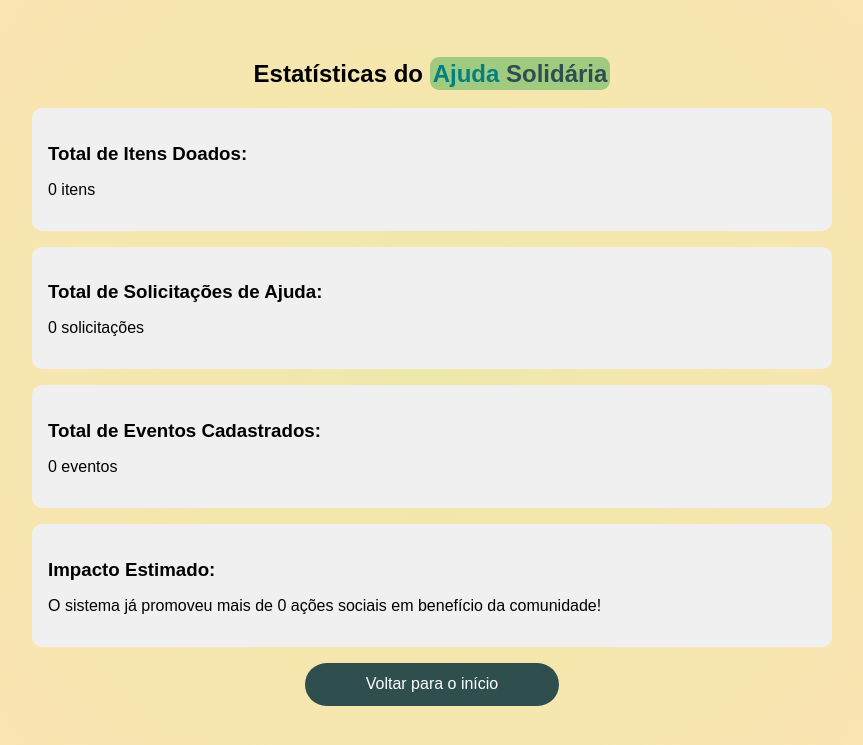
After one commit to MariaTSP/Ajuda-Solidaria, a PHP site: page /estatisticas/estatisticas.php in a window 1280 px wide. The commit adds this page. Shown: the top 745 px of the page, without its empty margins (208-1071 px from the left). Run offline with PHP 8.4, Linux system fonts and the light colour scheme; the visitor is signed in with stand-in values (Sample User, id 1); data that the repository does not hold is empty; a stand-in replaces the project's code that opens the database connection.

Commit message:
adicionando página de estatisticas

```diff
--- /dev/null
+++ b/src/estatisticas/estatisticas.php
@@ -0,0 +1,117 @@
+<?php
+session_start();
+include_once('../config.php');
+
+if((!isset($_SESSION['email']) == true) and (!isset($_SESSION['senha']) == true)){
+    unset($_SESSION['email']);
+    unset($_SESSION['senha']);
+    header('Location: ../login/formulario-login.php');
+}
+$logado = $_SESSION['email'];
+
+// Total de itens
+$sqlTotalItens = "SELECT COUNT(*) as total FROM itens";
+$resultItens = $conexao->query($sqlTotalItens);
+$totalItens = $resultItens->fetch_assoc()['total'];
+
+// Total de solicitações
+$sqlTotalSolicitacoes = "SELECT COUNT(*) as total FROM solicitacoes";
+$resultSolicitacoes = $conexao->query($sqlTotalSolicitacoes);
+$totalSolicitacoes = $resultSolicitacoes->fetch_assoc()['total'];
+
+// Total de eventos
+$sqlTotalEventos = "SELECT COUNT(*) as total FROM eventos";
+$resultEventos = $conexao->query($sqlTotalEventos);
+$totalEventos = $resultEventos->fetch_assoc()['total'];
+
+?>
+
+<!DOCTYPE html>
+<html lang="pt-br">
+<head>
+    <meta charset="UTF-8">
+    <title>Estatísticas</title>
+    <link rel="stylesheet" href="../css/formularios.css">
+    <style>
+        .relatorio-container {
+            max-width: 800px;
+            margin: 0 auto;
+            padding: 2rem;
+            display: flex;
+            flex-direction: column;
+            align-items: center;
+        }
+        .relatorio-box {
+            background-color: #f0f0f0;
+            padding: 1rem;
+            margin-bottom: 1rem;
+            border-radius: 10px;
+            width: 100%;
+            box-sizing: border-box;
+            height: auto;
+        }
+        .relatorio-box h3 {
+            margin-bottom: 0.5rem;
+        }
+        .botao-centralizado {
+            background-color: #2F4F4F;
+            border: none;
+            cursor: pointer;
+            padding: 0.8rem 3.8rem;
+            border-radius: 9999px;
+            color: white;
+            font-weight: 500;
+            font-size: 1rem;
+            text-decoration: none;
+            transition: all 0.2s;
+            display: inline-block;
+        }
+
+        .botao-centralizado:hover{
+            background-color: #008080;
+        }
+        .logo{
+            color: #008080;
+        }
+        .logo span{
+            color: #2F4F4F;
+        }
+        #estatistica{
+            color:black;
+        }
+        #ajuda-solidaria{
+            border-radius: 9px;
+            padding: 3px;
+            color:  #008080;
+            background-color:rgba(90, 179, 90, 0.54);
+        }
+    </style>
+</head>
+<body>
+    <div class="relatorio-container">
+        <h2 class="logo"><span id="estatistica">Estatísticas do</span> <span id="ajuda-solidaria"> Ajuda <span>Solidária</span></span></h2>
+
+        <div class="relatorio-box">
+            <h3>Total de Itens Doados:</h3>
+            <p><?php echo $totalItens; ?> itens</p>
+        </div>
+
+        <div class="relatorio-box">
+            <h3>Total de Solicitações de Ajuda:</h3>
+            <p><?php echo $totalSolicitacoes; ?> solicitações</p>
+        </div>
+
+        <div class="relatorio-box">
+            <h3>Total de Eventos Cadastrados:</h3>
+            <p><?php echo $totalEventos; ?> eventos</p>
+        </div>
+
+        <div class="relatorio-box">
+            <h3>Impacto Estimado:</h3>
+            <p>O sistema já promoveu mais de <?php echo $totalItens + $totalSolicitacoes + $totalEventos; ?> ações sociais em benefício da comunidade!</p>
+        </div>
+
+        <a href="../index.php" class="botao-centralizado">Voltar para o início</a>
+    </div>
+</body>
+</html>
--- a/src/index.php
+++ b/src/index.php
@@ -186,8 +186,8 @@ if($resultEventos->num_rows > 0)
     <div class="main-content">
         <a href="eventos/eventos.php" class="botao-centralizado">Ver Todos os Eventos</a>
         </div>
+        <a href="estatisticas/estatisticas.php" class="btn-estatistica">Estatísticas</a>
     </main>
-
 
     <script>
         const navbar = document.querySelector(".navbar");
```
Also changed, not shown: src/css/style.css (+12 -0 lines).
